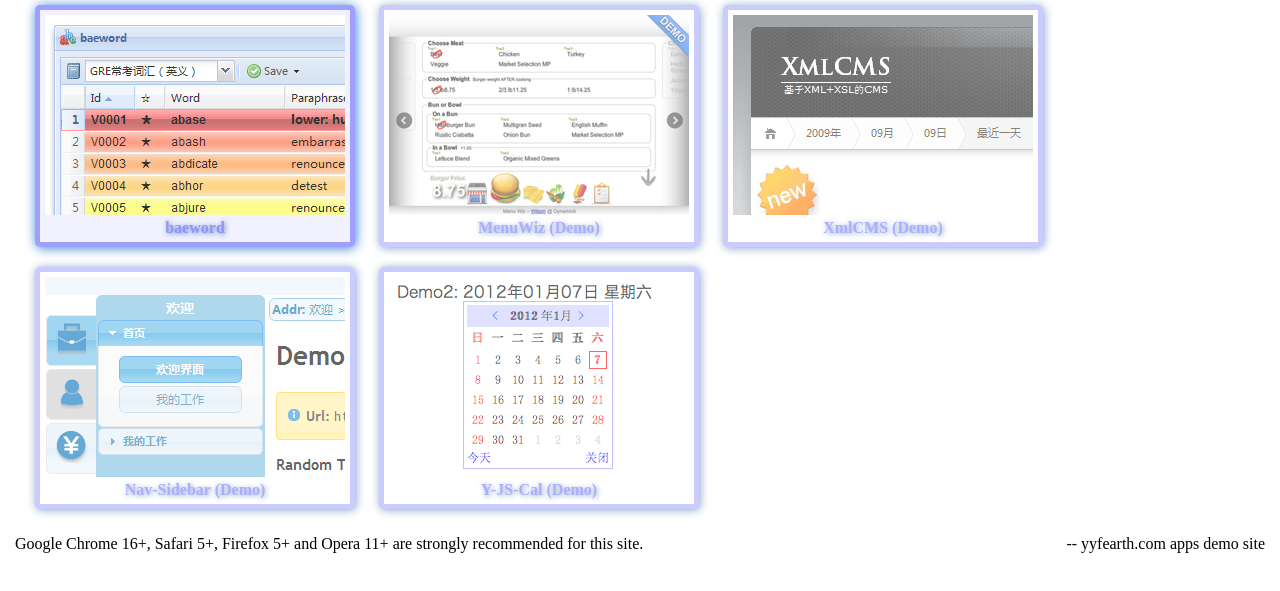
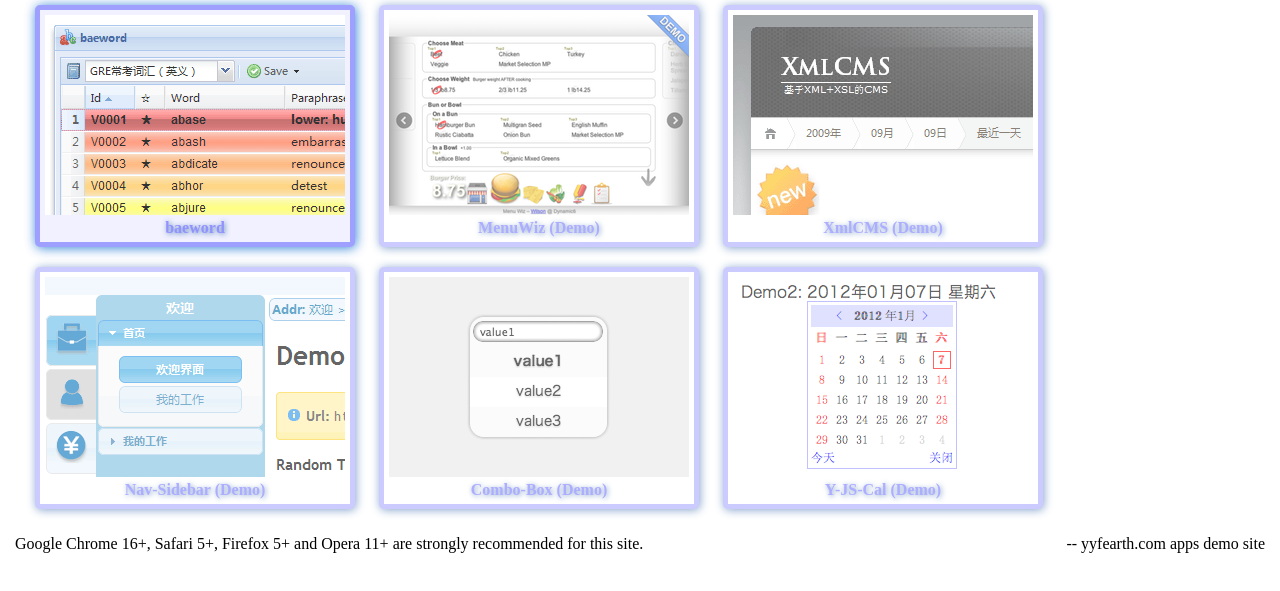
Before and after one commit to yyfearth/yyfearth-demo-site, a plain HTML site: page index/index.html in a window 1280 px wide. Shown: the part 73-664 px from the top of the page. Drawn offline with Linux system fonts and the light colour scheme.

Commit message:
added combo box control demo

```diff
--- a/index/index.html
+++ b/index/index.html
@@ -116,6 +116,9 @@
 		<li><a name="thumb" href="nav-sidebar" title="Nav-Sidebar (Demo)">
 			<img src="images/apps/nav-sidebar.png" alt="Nav-Sidebar (Demo)" />
 			<span class="title">Nav-Sidebar (Demo)</span></a></li>
+		<li><a name="thumb" href="controls/combo-box.html" title="Combo-Box (Demo)">
+			<img src="images/apps/combo-box.png" alt="Combo-Box (Demo)" />
+			<span class="title">Combo-Box (Demo)</span></a></li>
 		<li><a name="thumb" href="controls/y-js-cal.html" title="Y-JS-Cal (Demo)">
 			<img src="images/apps/y-js-cal.png" alt="Y-JS-Cal (Demo)" />
 			<span class="title">Y-JS-Cal (Demo)</span></a></li>
```
Also changed, not shown: index/images/apps/combo-box.png (added).
